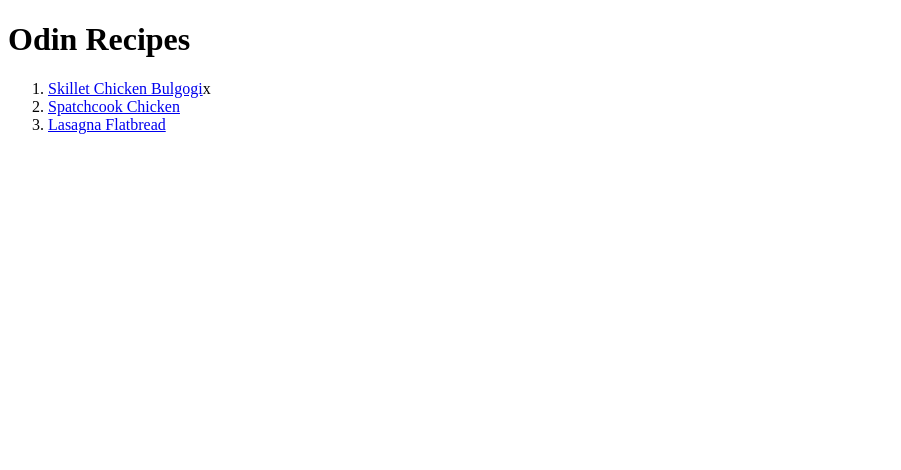
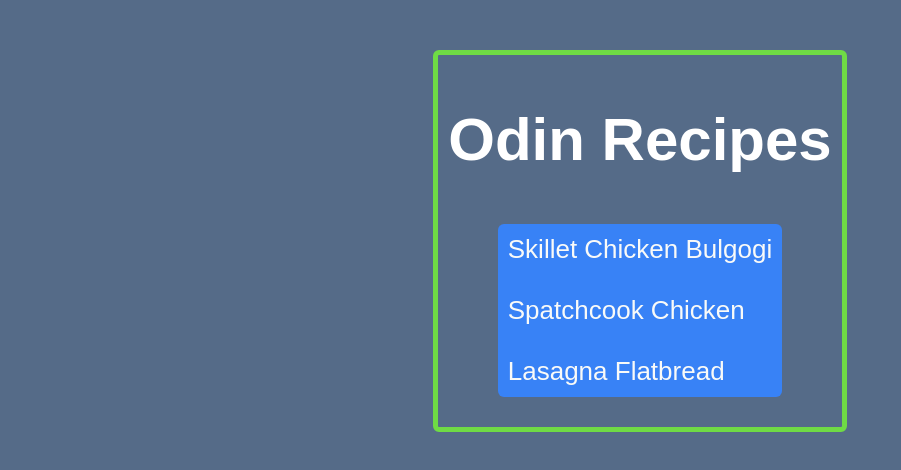
Before and after one commit to joshua-ketor/odin-recipes, a plain HTML site: page index.html in a window 1280 px wide. Shown: the whole page, without its empty margins (0-901 px from the left). Drawn offline with Linux system fonts and the light colour scheme.

Commit message:
Add CSS to the homepage

```diff
--- a/index.html
+++ b/index.html
@@ -3,12 +3,14 @@
     <head>
         <meta charset="utf-8">
         <title>Document</title>
+        <link rel="stylesheet" href="style.css">
     </head>
     <body>
+
         <h1>Odin Recipes</h1>
-        <ol>
+        <ul>
             <li>
-                <a href="skillet-chicken-bulgogi.html">Skillet Chicken Bulgogi</a>x
+                <a href="skillet-chicken-bulgogi.html">Skillet Chicken Bulgogi</a>
             </li>
             <li>
                 <a href="spatchcook-chicken.html">Spatchcook Chicken</a>
@@ -16,8 +18,7 @@
             <li>
                 <a href="lasagna-flatbread.html">Lasagna Flatbread</a>
             </li>
-        </ol>
-
+        </ul>
 
     </body>
 </html>
--- /dev/null
+++ b/style.css
@@ -0,0 +1,41 @@
+body {
+    font-family: Arial, Helvetica, sans-serif;
+    background-color: #556b88;
+    display: flex;
+    flex-direction: column;
+    justify-content: center;
+    align-items: center;
+    width: max-content;
+    height: max-content;
+    border: 5px solid rgb(111, 219, 69);
+    border-radius: 6px;
+    margin: 50px auto;
+    padding: 10px;
+}
+
+h1 {
+    font-size: 60px;
+    color: white;
+    margin-bottom: 50px;
+}
+
+ul {
+    list-style-type: none;
+    font-size: 26px;
+    margin: auto;
+    margin-bottom: 20px;
+    padding: 10px;
+    background-color: #3882f6;
+    border-radius: 6px;
+    display: flex;
+    flex-direction: column;
+    gap: 30px;
+}
+
+li {
+}
+
+a {
+    text-decoration: none;
+    color: #f9faf8;
+}
```
